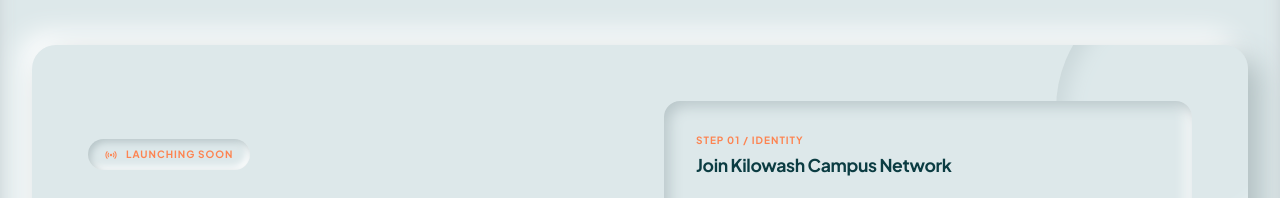
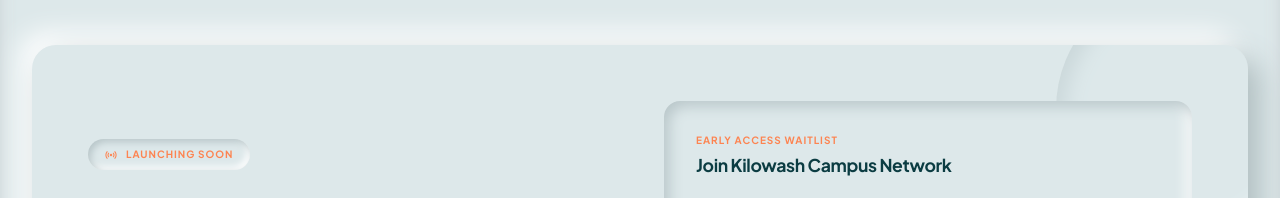
Before and after one commit to Abdul-luh/Kilowash, a React (Vite) app: page / in a window 1280 px wide. Shown: the part 4040-4238 px from the top of the page. Built offline with nearby package versions, Linux system fonts and the light colour scheme; no server answers.

Commit message:
Update waitlist form header label to Early Access Waitlist

```diff
--- a/src/components/Waitlist.tsx
+++ b/src/components/Waitlist.tsx
@@ -114,7 +114,7 @@ export default function Waitlist() {
                     </div>
                   )}
                   <div>
-                    <div style={{ fontSize: '10px', fontWeight: 700, letterSpacing: '0.1em', color: '#fd8451', textTransform: 'uppercase', marginBottom: '4px' }}>Step 01 / Identity</div>
+                    <div style={{ fontSize: '10px', fontWeight: 700, letterSpacing: '0.1em', color: '#fd8451', textTransform: 'uppercase', marginBottom: '4px' }}>Early Access Waitlist</div>
                     <h3 style={{ fontWeight: 700, fontSize: '1.1rem', color: '#0b3c42', letterSpacing: '-0.02em' }}>Join Kilowash Campus Network</h3>
                   </div>
 
```
